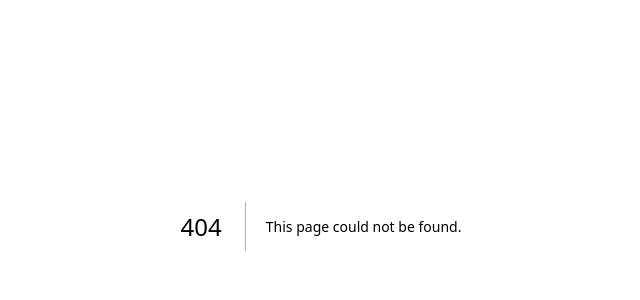
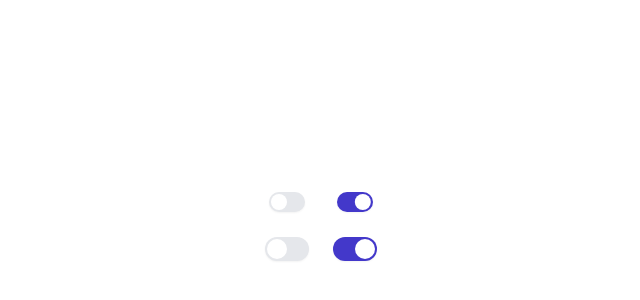
Before and after one commit to reshaditiya/gfe-projects, a Next.js app: page /switch in a window 1280 px wide. Before the commit this address had no page. Shown: the part 174-474 px from the top of the page, without its empty margins (319-959 px from the left). Built offline with nearby package versions, Linux system fonts and the light colour scheme.

Commit message:
feat(switch): create component & storybook

```diff
--- a/package.json
+++ b/package.json
@@ -13,6 +13,7 @@
   },
   "dependencies": {
     "@radix-ui/react-slot": "^1.2.2",
+    "@radix-ui/react-switch": "^1.2.4",
     "@radix-ui/react-tooltip": "^1.2.6",
     "class-variance-authority": "^0.7.1",
     "clsx": "^2.1.1",
--- /dev/null
+++ b/src/app/switch/page.tsx
@@ -0,0 +1,18 @@
+import { Switch } from '@/components/ui/switch';
+
+export default function Page() {
+  return (
+    <main className="flex min-h-screen items-center justify-center">
+      <div className="flex flex-col items-center gap-6.25">
+        <div className="flex gap-8">
+          <Switch size="small" />
+          <Switch size="small" checked />
+        </div>
+        <div className="flex gap-6">
+          <Switch size="medium" />
+          <Switch size="medium" checked />
+        </div>
+      </div>
+    </main>
+  );
+}
--- /dev/null
+++ b/src/components/ui/switch.tsx
@@ -0,0 +1,45 @@
+'use client';
+
+import * as React from 'react';
+import * as SwitchPrimitive from '@radix-ui/react-switch';
+import { cn } from '@/lib/utils';
+import { cva, type VariantProps } from 'class-variance-authority';
+
+const switchRootVariantsConfig = {
+  size: { small: 'h-5 w-9', medium: 'h-6 w-11' },
+};
+
+const switchRootVariants = cva(
+  'peer data-[state=checked]:bg-gfe-bg-brand-primary focus-visible:border-ring focus-visible:ring-ring/50 data-[state=unchecked]:bg-gfe-bg-secondary inline-flex shrink-0 items-center rounded-full border border-transparent shadow-xs transition-all outline-none focus-visible:ring-[3px] disabled:cursor-not-allowed disabled:opacity-50',
+  { variants: switchRootVariantsConfig, defaultVariants: { size: 'medium' } }
+);
+
+const switchThumbVariantsConfig = {
+  size: { small: 'size-4', medium: 'size-5' },
+};
+const switchThumbVariants = cva(
+  'bg-gfe-bg-primary pointer-events-none block rounded-full ring-0 transition-transform data-[state=checked]:translate-x-[calc(105%)] data-[state=unchecked]:translate-x-0.25',
+  { variants: switchThumbVariantsConfig, defaultVariants: { size: 'medium' } }
+);
+
+function Switch({
+  className,
+  size = 'medium',
+  ...props
+}: React.ComponentProps<typeof SwitchPrimitive.Root> &
+  VariantProps<typeof switchRootVariants>) {
+  return (
+    <SwitchPrimitive.Root
+      data-slot="switch"
+      className={cn(switchRootVariants({ size }), className)}
+      {...props}
+    >
+      <SwitchPrimitive.Thumb
+        data-slot="switch-thumb"
+        className={cn(switchThumbVariants({ size }))}
+      />
+    </SwitchPrimitive.Root>
+  );
+}
+
+export { Switch, switchRootVariantsConfig };
```
Also changed, not shown: 2 other files (tests, documents, lock files or other folders).
